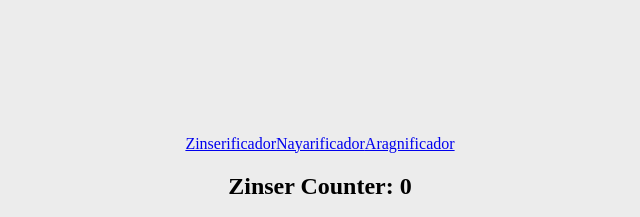
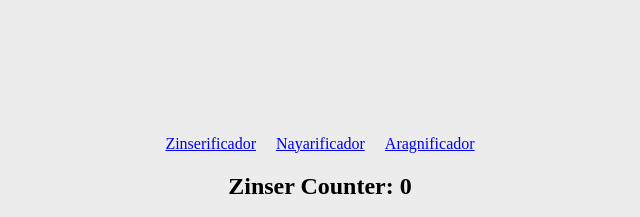
Before and after one commit to FZinser/simple-react-boilerplate, a React app: page / in a window 1280 px wide. Shown: the part 194-411 px from the top of the page, without its empty margins (320-960 px from the left). Built offline with nearby package versions, Linux system fonts and the light colour scheme.

Commit message:
creating link to home on pages

```diff
--- a/src/Components/Counter/index.js
+++ b/src/Components/Counter/index.js
@@ -8,9 +8,9 @@ const Counter = ({name, count, increment, decrement, updateName, ...props}) => {
 
     return (
         <div className='counter-holder'>
-            <Link to='/zinserificador'>Zinserificador</Link>
-            <Link to='/nayarificador'>Nayarificador</Link>
-            <Link to='/aragnificador'>Aragnificador</Link>
+            <Link className='link' to='/zinserificador'>Zinserificador</Link>
+            <Link className='link' to='/nayarificador'>Nayarificador</Link>
+            <Link className='link' to='/aragnificador'>Aragnificador</Link>
             {count > 5 ? <AsyncTitle /> : <Fragment>
                 <h2> {name} Counter: {count}</h2>
                 <button onClick={increment}>ADD</button>
--- a/src/Pages/Aragnificador/index.js
+++ b/src/Pages/Aragnificador/index.js
@@ -1,8 +1,10 @@
 import enhancer from './enhancer'
 import './index.styl'
+import {Link} from 'react-router-dom'
 
 const Aragnificador = ({submit, setText, text, Aragnificador}) => (
 	<div className="Aragnificador-holder">
+		<Link className='link' to='/'>Home</Link>
 		<div className="container">
 			<form onSubmit={submit} className="Aragnificador-form">
 				<input type="text" name="text" id="text"
--- a/src/Pages/Home/index.styl
+++ b/src/Pages/Home/index.styl
@@ -2,3 +2,6 @@
 	background-color #ECECEC
 	min-height 100vh
 	display flex
+
+.link
+	margin 10px
--- a/src/Pages/Nayarificador/index.js
+++ b/src/Pages/Nayarificador/index.js
@@ -1,8 +1,10 @@
 import enhancer from './enhancer'
 import './index.styl'
+import {Link} from 'react-router-dom'
 
 const Nayarificador = ({submit, setText, text, Nayarificador}) => (
 	<div className="Nayarificador-holder">
+		<Link className='link' to='/'>Home</Link>
 		<div className="container">
 			<form onSubmit={submit} className="Nayarificador-form">
 				<input type="text" name="text" id="text"
--- a/src/Pages/Nayarificador/index.styl
+++ b/src/Pages/Nayarificador/index.styl
@@ -3,6 +3,9 @@
 		background-image linear-gradient(170deg,#172b9a,#661075)
 		min-height 100vh
 		display flex
+
+		.link
+			color white
 
 	&-form
 		display flex
--- a/src/Pages/Zinserificador/index.js
+++ b/src/Pages/Zinserificador/index.js
@@ -1,8 +1,10 @@
 import enhancer from './enhancer'
 import './index.styl'
+import {Link} from 'react-router-dom'
 
 const Zinserificador = ({submit, setText, text, zinserificado}) => (
 	<div className="zinserificador-holder">
+		<Link className='link' to='/'>Home</Link>
 		<div className="container">
 			<form onSubmit={submit} className="zinserificador-form">
 				<input type="text" name="text" id="text"
--- a/src/Pages/Zinserificador/index.styl
+++ b/src/Pages/Zinserificador/index.styl
@@ -3,6 +3,9 @@
 		background-image linear-gradient(170deg,#0e4a0e,green)
 		min-height 100vh
 		display flex
+
+		.link
+			color white
 
 	&-form
 		display flex
```
